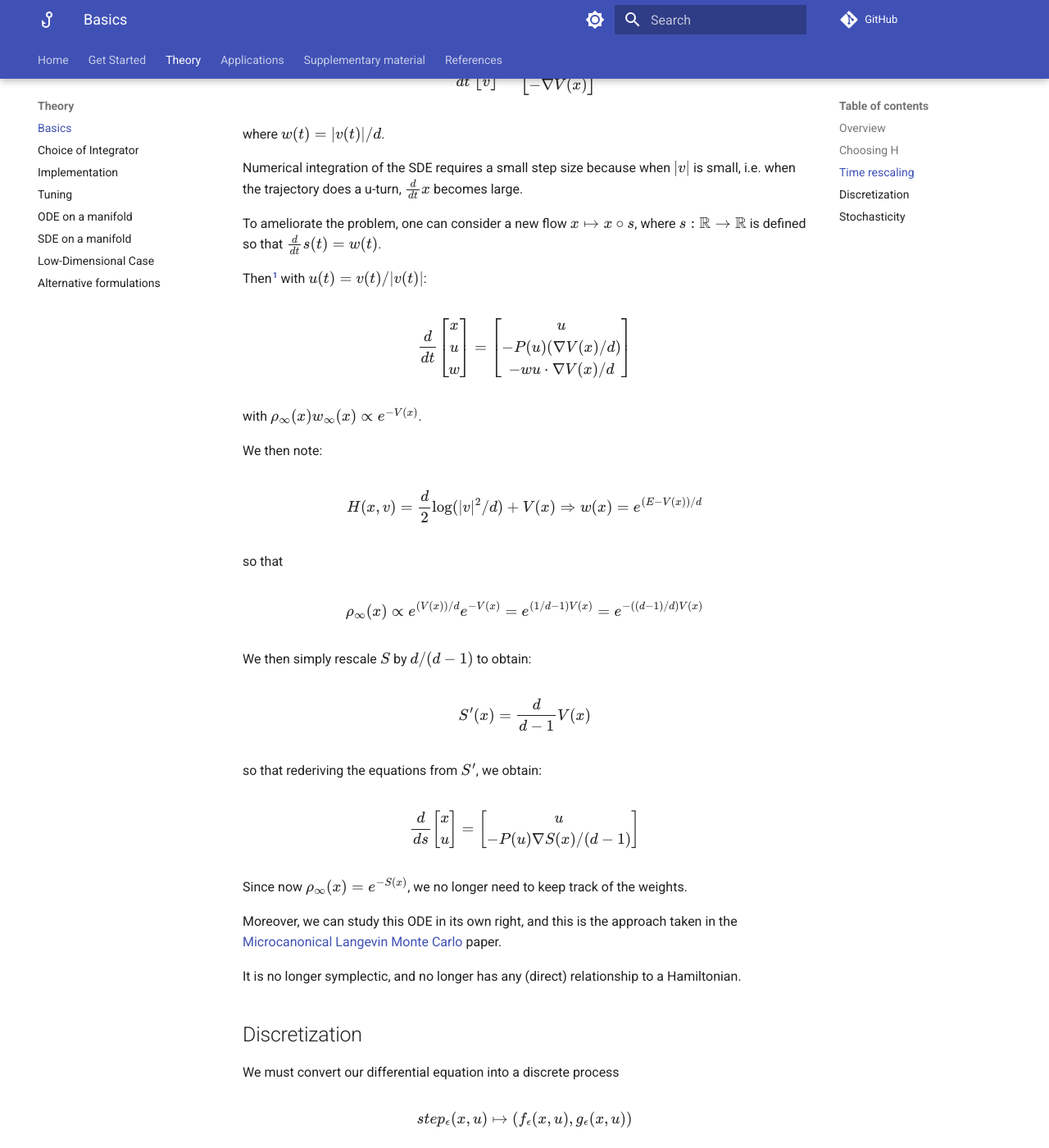
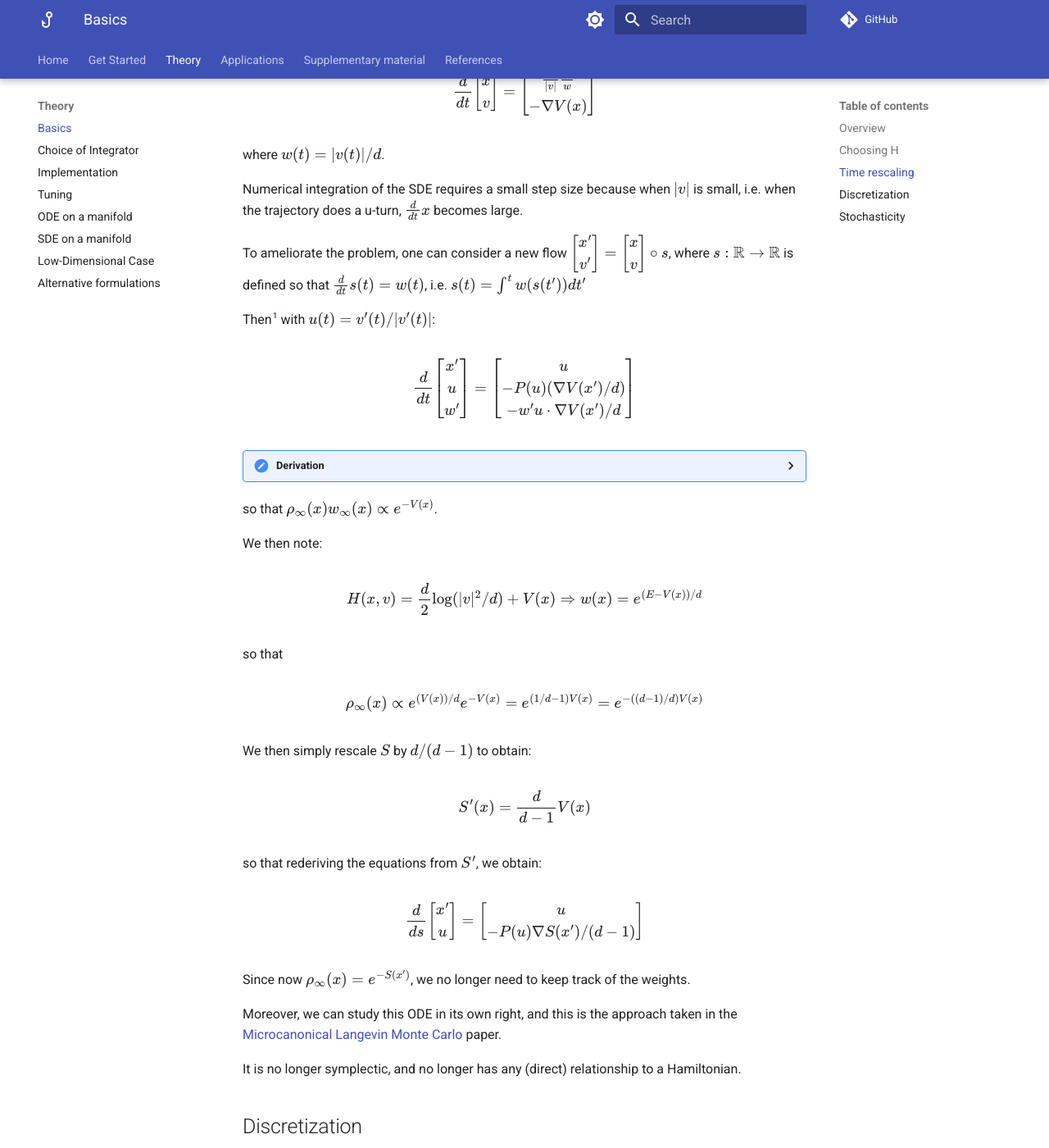
Before and after one commit to reubenharry/mclmc-docs, an MkDocs documentation site: the page built from docs/tutorial.md, in a window 1280 px wide and 1400 px high, scrolled down 3403 px. Shown: the whole window at 82% size. Built offline with MkDocs 1.6.1 and Material for MkDocs 9.7.7, drawn with Linux system fonts in a browser that asks for light colours; comment, search, counter and statistics services are not loaded; some of the changed text lies outside the part shown.

Commit message:
stage 3 debug

```diff
--- a/docs/tutorial.md
+++ b/docs/tutorial.md
@@ -155,27 +155,35 @@ where $w(t) = |v(t)|/d$.
 
 Numerical integration of the SDE requires a small step size because when $|v|$ is small, i.e. when the trajectory does a u-turn, $\frac{d}{dt}x$ becomes large.
 
-To ameliorate the problem, one can consider a new flow $x \mapsto x \circ s$, where $s : \mathbb{R} \to \mathbb{R}$ is defined so that $\frac{d}{dt}s(t) = w(t)$.
+To ameliorate the problem, one can consider a new flow $\begin{bmatrix} x' \\ v'\end{bmatrix} = \begin{bmatrix} x \\ v\end{bmatrix} \circ s$, where $s : \mathbb{R} \to \mathbb{R}$ is defined so that $\frac{d}{dt}s(t) = w(t)$, i.e. $s(t) = \int^t w(s(t')) dt'$
 
-Then[^1] with $u(t) = v(t)/|v(t)|$:
+Then[^1] with $u(t) = v'(t)/|v'(t)|$:
 
 [^1]: Note that the original paper defines $s$ and $t$ switched.
 
 $$
 \frac{d}{dt}\begin{bmatrix}
-x \\
+x' \\
 u \\
-w
+w'
 \end{bmatrix}
 =
 \begin{bmatrix}
 u \\
--P(u)(\nabla V(x)/d) \\
--w u \cdot \nabla V(x) /d
+-P(u)(\nabla V(x')/d) \\
+-w' u \cdot \nabla V(x') /d
 \end{bmatrix}
 $$
 
-with $\rho_\infty(x)w_\infty(x) \propto e^{-V(x)}$.
+??? Derivation
+
+    $\frac{d}{dt}x'(t) = \frac{d}{dt}x(s(t)) = \frac{d}{ds}x(s(t))\frac{ds}{dt} = v(s(t))/|v(s(t))| \frac{1}{w}w = u$
+
+
+    $\frac{d}{dt}u = \frac{d}{dt}(v'(t)/|v'(t)|) = (\frac{d}{dt}v(s(t)))/|v(s(t))| + v(s(t))\frac{d}{dt}(|v(s(t))|^{-1})$ $= -\nabla V(x')/d - v(s(t)) (-|v(s(t)|^{-2}))\frac{v(s(t))}{|v(s(t))|}\frac{|v(s(t))|}{d} = -P(u)(\nabla V(x')/d)$
+
+
+so that $\rho_\infty(x)w_\infty(x) \propto e^{-V(x)}$.
 
 We then note:
 
@@ -200,17 +208,17 @@ so that rederiving the equations from $S'$, we obtain:
 
 $$
 \frac{d}{ds}\begin{bmatrix}
-x \\
+x' \\
 u
 \end{bmatrix}
 =
 \begin{bmatrix}
 u \\
--P(u)\nabla S(x)/(d-1) \\
+-P(u)\nabla S(x')/(d-1) \\
 \end{bmatrix}
 $$
 
-Since now $\rho_\infty(x) = e^{-S(x)}$, we no longer need to keep track of the weights.
+Since now $\rho_\infty(x) = e^{-S(x')}$, we no longer need to keep track of the weights.
 
 Moreover, we can study this ODE in its own right, and this is the approach taken in the [Microcanonical Langevin Monte Carlo](https://arxiv.org/pdf/2303.18221.pdf) paper.
 
```
Also changed, not shown: other parts of docs/tutorial.md (+2 -2 lines), docs/choice_of_integrator.md (+1 -1 lines).
